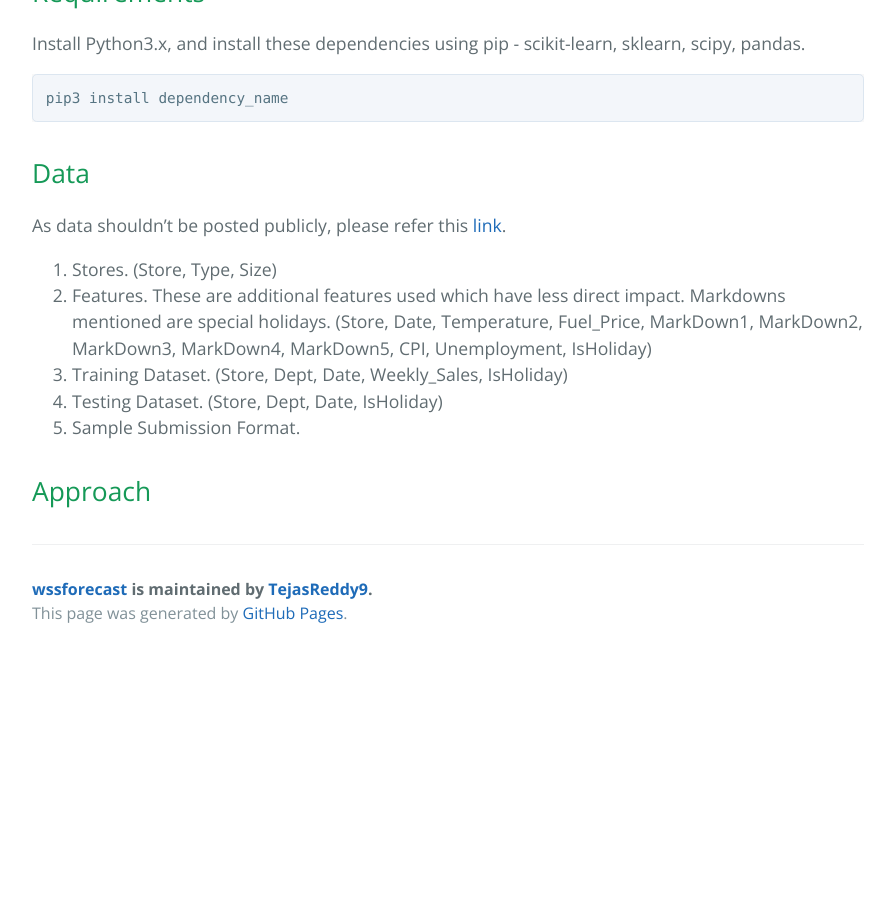
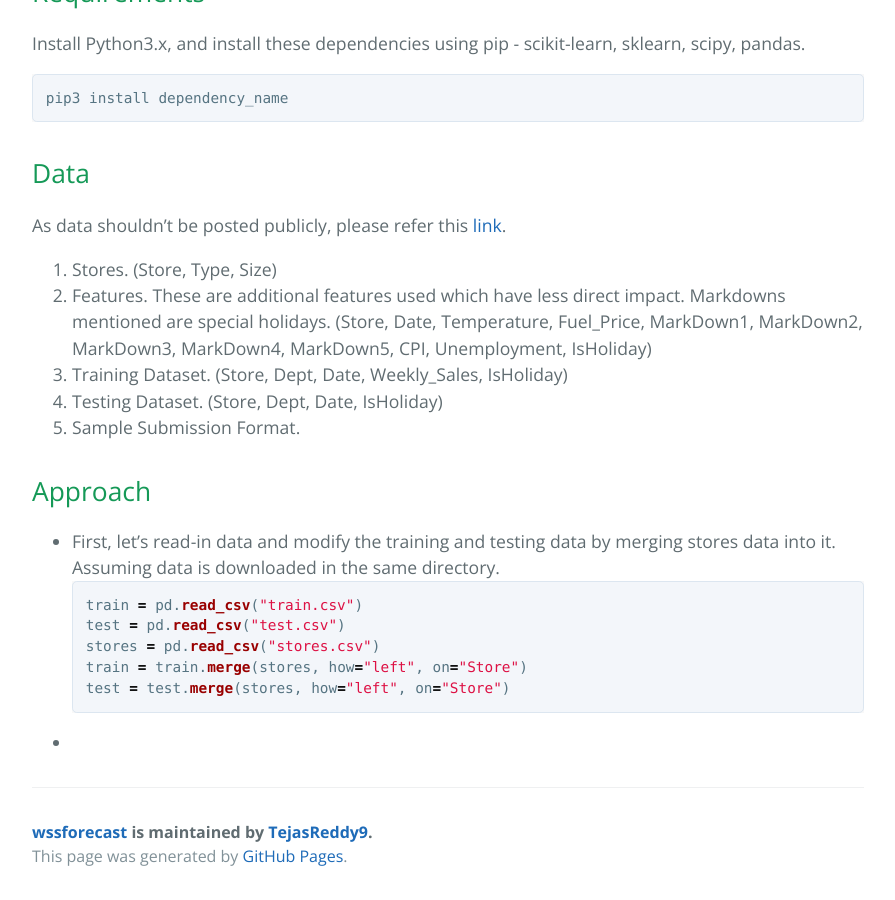
Before and after one commit to TejasReddy9/wssforecast, a Jekyll site: the page built from index.md, in a window 1280 px wide and 900 px high, scrolled down 627 px. Shown: the whole window, without its empty margins (192-1087 px from the left). Built offline with Jekyll 4.4.1, drawn with Linux system fonts in a browser that asks for light colours; our own code applies the rules of GitHub Pages for plain Markdown files; before the commit the page ends 1284 px from its top, so only the background shows below that.

Commit message:
Update index.md

````diff
--- a/index.md
+++ b/index.md
@@ -20,3 +20,12 @@ As data shouldn't be posted publicly, please refer this [link](https://www.kaggl
 5.  Sample Submission Format.
 
 ## Approach
+*   First, let's read-in data and modify the training and testing data by merging stores data into it. Assuming data is downloaded in the same directory.
+```python
+train = pd.read_csv("train.csv")
+test = pd.read_csv("test.csv")
+stores = pd.read_csv("stores.csv")
+train = train.merge(stores, how="left", on="Store")
+test = test.merge(stores, how="left", on="Store")
+```
+*
````
